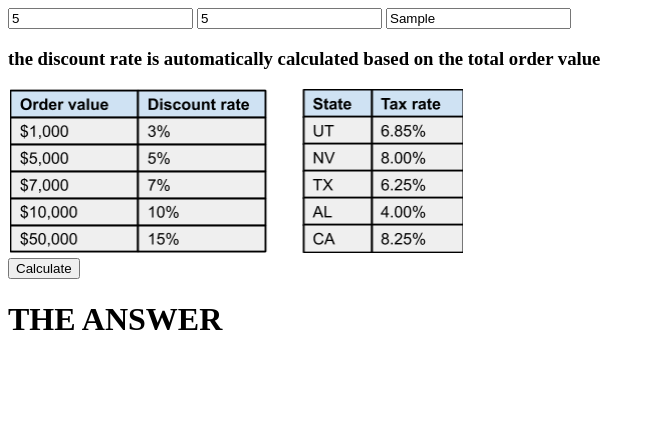
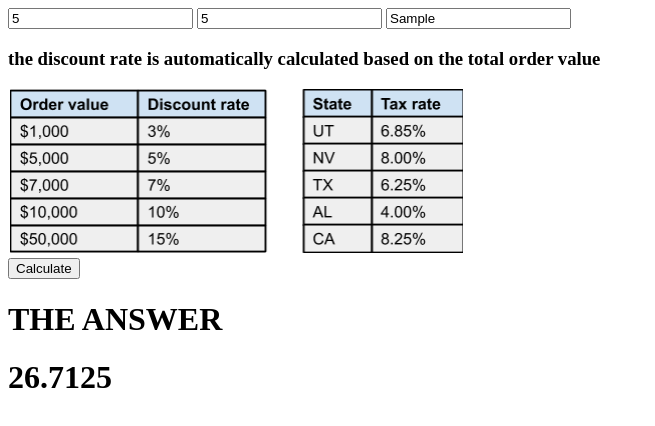
Before and after one commit to lupus117/Elephant_Carpaccio, a plain HTML site: page index.html in a window 1280 px wide. Both pictures are taken after typing "5", "5", "Sample" into the empty fields and a click on the button "Calculate". Shown: the whole page, without its empty margins (0-655 px from the left). Drawn offline with Linux system fonts and the light colour scheme.

Commit message:
Add calcualation function

```diff
--- a/index.html
+++ b/index.html
@@ -1,6 +1,23 @@
 <!DOCTYPE html>
 
 <head>
+    <script>
+        function calc(price, amount, state){
+                var prc = parseInt(price, 10);
+                var amo = parseInt(amount, 10);
+                var disc = 0;
+
+                if(prc >= 1000) disc = 0.03;
+                if(prc >= 5000) disc = 0.05;
+                if(prc >= 7000) disc = 0.07;
+                if(prc >= 10000) disc = 0.10;
+                if(prc >= 50000) disc = 0.15;
+                st = 0.0685;
+                answ =(prc*amo-(prc*amo*disc))+((prc*amo-(prc*amo*disc))*st);
+                console.log(answ);
+                document.getElementById('answer').innerText = answ;
+        }
+    </script>
     <meta charset="utf-8">
 </head>
 
@@ -12,8 +29,9 @@
     <h3>the discount rate is automatically calculated based on the total order value</h3>
     <img src="table-for-referance.PNG" alt="table">
     <br>
-    <button>Calculate</button>
-    <div id="answer">
+    <button onclick="calc(document.getElementById('price').value,document.getElementById('amount').value,'NA')">Calculate</button>
+    <div >
         <h1>THE ANSWER</h1>
+        <h1 id="answer"></h1>
     </div>
 </body>
```
